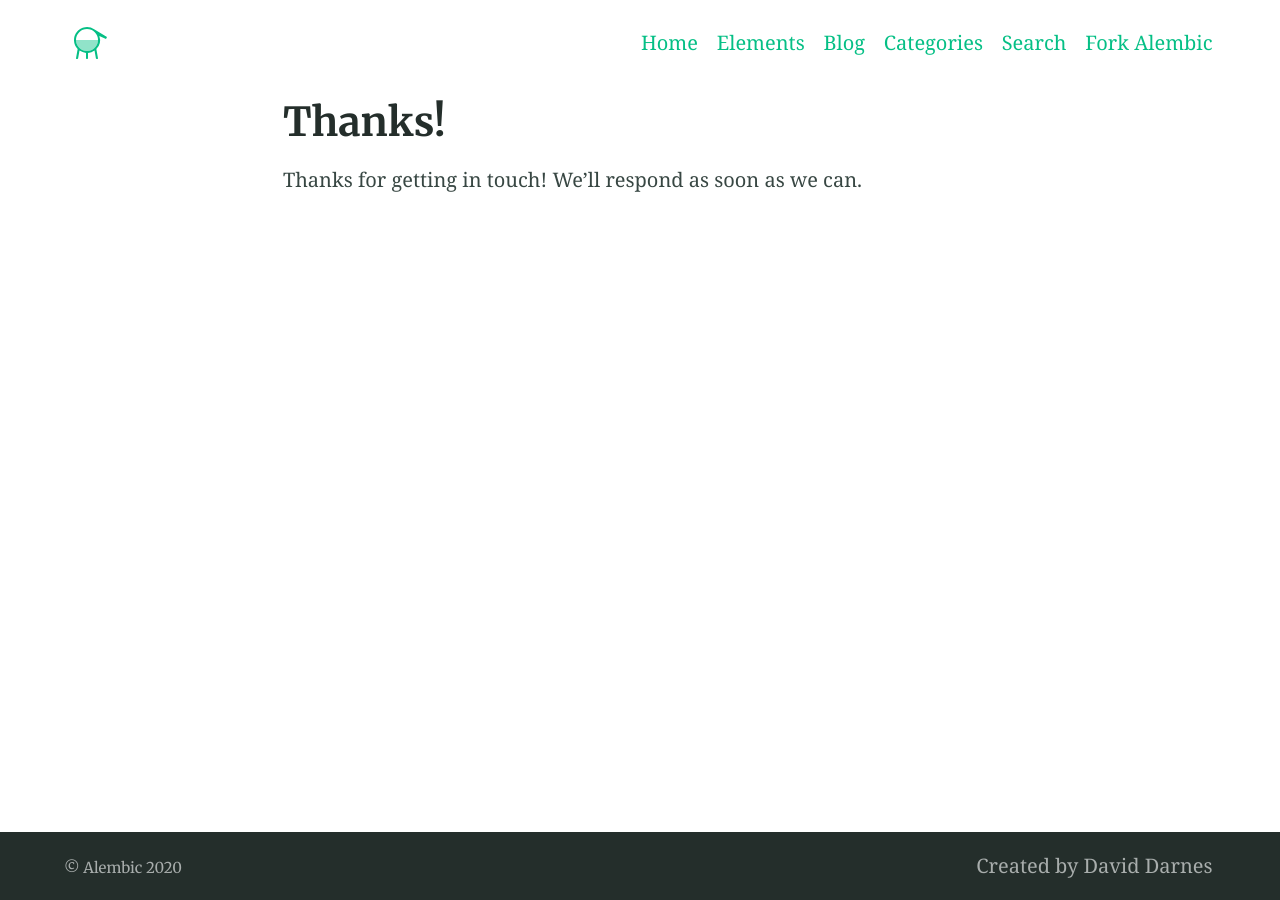
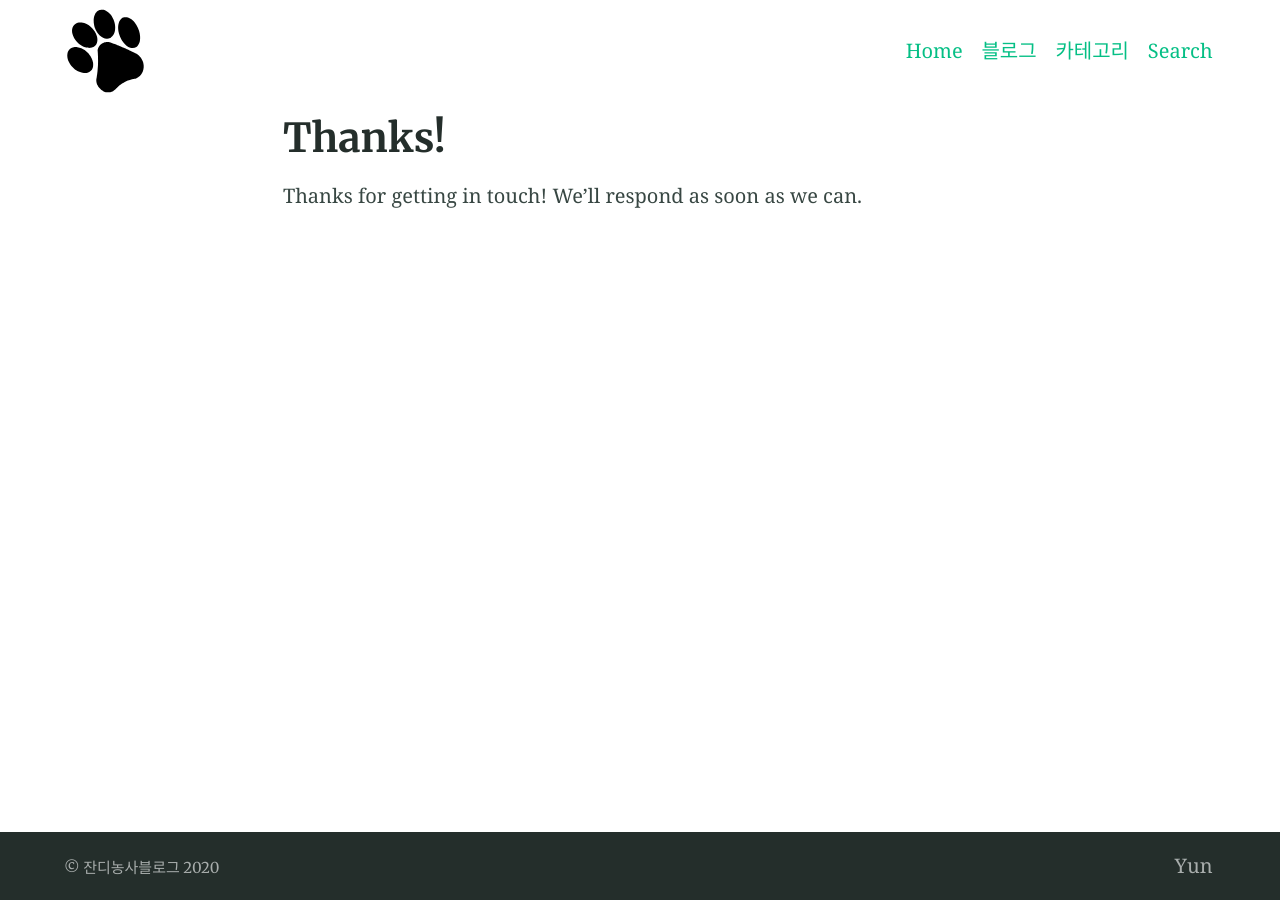
Before and after one commit to EngineerYun/EngineerYun.github.io, a Jekyll site: the page built from thanks.md, in a window 1280 px wide. Built offline with Jekyll 4.4.1, drawn with Linux system fonts in a browser that asks for light colours.

Commit message:
config 변경, 로고 변경

```diff
--- a/_config.yml
+++ b/_config.yml
@@ -92,14 +92,14 @@ defaults:
 
 # 7. Site settings
 encoding: utf-8 # Make sure the encoding is right
-lang: en-GB # Set the site language
-title: "Alembic" # Site name or title, also used in jekyll-seo-tag
+lang: ko # Set the site language
+title: "잔디농사블로그" # Site name or title, also used in jekyll-seo-tag
 logo: "/assets/logos/logo.svg" # Site logo, also used in jekyll-seo-tag
-description: "Alembic is a starting point for Jekyll projects. Rather than starting from scratch, this boilerplate is designed to get the ball rolling immediately" # Site description and default description, also used in jekyll-seo-tag
+description: "개발 공부 공간" # Site description and default description, also used in jekyll-seo-tag
 url: "https://engineeryun.github.io/" # Site url, also used in jekyll-seo-tag
 baseurl: ""
 repo: "https://github.com/EngineerYun/EngineerYun.github.io"
-email: "me@daviddarnes.com"
+email: "swengineeryun@gmail.com"
 # disqus: "alembic-1" # Blog post comments, uncomment the option and set the site ID from your Disqus account
 # google_analytics: ''
 # google_analytics_anonymize_ip: ''
@@ -121,27 +121,24 @@ favicons: # Favicons are also used in the manifest file. Syntax is 'size: path'
 navigation_header:
 - title: Home
   url: /
-- title: Elements
-  url: /elements/
-- title: Blog
+- title: 블로그
   url: /blog/
-- title: Categories
+- title: 카테고리
   url: /categories/
 - title: Search
   url: /search/
-- title: Fork Alembic
-  url: https://github.com/daviddarnes/alembic
+
 
 navigation_footer:
-- title: Created by David Darnes
-  url: https://darn.es
+- title: Yun
+  url:
 
 social_links: # Appears in sidebar. Set the urls then uncomment and comment out as desired
-  Twitter: https://twitter.com/DavidDarnes
-  LinkedIn: https://www.linkedin.com/in/daviddarnes
-  GitHub: https://github.com/daviddarnes
-  link: https://darn.es
-  RSS: /feed.xml
+  Twitter:
+  LinkedIn:
+  GitHub:
+  link:
+  RSS:
 
 sharing_links: # Appear at the bottom of single blog posts, add as desired. The value can be 'true' or the desired button colour
   Twitter: "#0d94e7"
```
Also changed, not shown: assets/logos/logo.svg.
